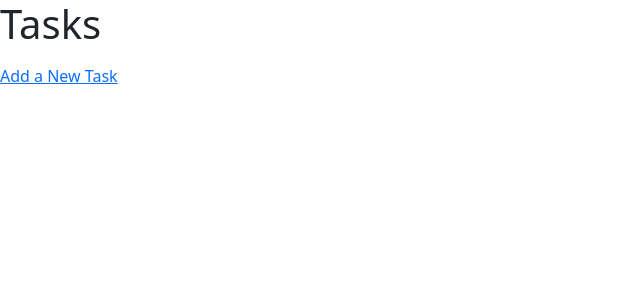
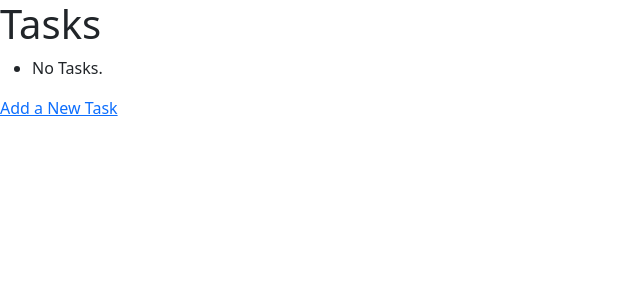
Before and after one commit to osmannurierdogan/cs50-trials, a Django app: page /tasks/ in a window 1280 px wide. Shown: the top 300 px of the page, without its empty margins (0-640 px from the left). Run offline with Django 3.2, Linux system fonts and the light colour scheme; some libraries are stand-ins or nearby versions.

Commit message:
Displaying tasks due to sessions have been completed.

```diff
--- a/Lecture-3/lecture3/tasks/templates/tasks/index.html
+++ b/Lecture-3/lecture3/tasks/templates/tasks/index.html
@@ -6,6 +6,8 @@
 <ul>
     {% for task in tasks %}
     <li>{{ task }}</li>
+    {% empty %}
+    <li>No Tasks.</li>
     {% endfor %}
 </ul>
 <a href="{% url 'tasks:add' %}">Add a New Task</a>
--- a/Lecture-3/lecture3/tasks/views.py
+++ b/Lecture-3/lecture3/tasks/views.py
@@ -3,7 +3,7 @@ from django.http import HttpResponseRedirect
 from django.shortcuts import render
 from django.urls import reverse
 
-tasks = []
+# tasks = []
 
 class NewTaskForm(forms.Form):
     task = forms.CharField(label = "New Task")
@@ -11,8 +11,10 @@ class NewTaskForm(forms.Form):
 # Create your views here.
 
 def index(request):
+    if "tasks" not in request.session:
+        request.session["tasks"] = []
     return render(request, "tasks/index.html", {
-        "tasks" : tasks
+        "tasks" : request.session["tasks"]
     })
 
 def add(request):
@@ -20,7 +22,7 @@ def add(request):
         form = NewTaskForm(request.POST)
         if form.is_valid():
             task = form.cleaned_data["task"]
-            tasks.append(task)
+            request.session["tasks"] += [task]
             return HttpResponseRedirect(reverse("tasks:index"))
         else:
             return render(request, "tasks/add.html", {
```
Also changed, not shown: Lecture-3/lecture3/db.sqlite3.
